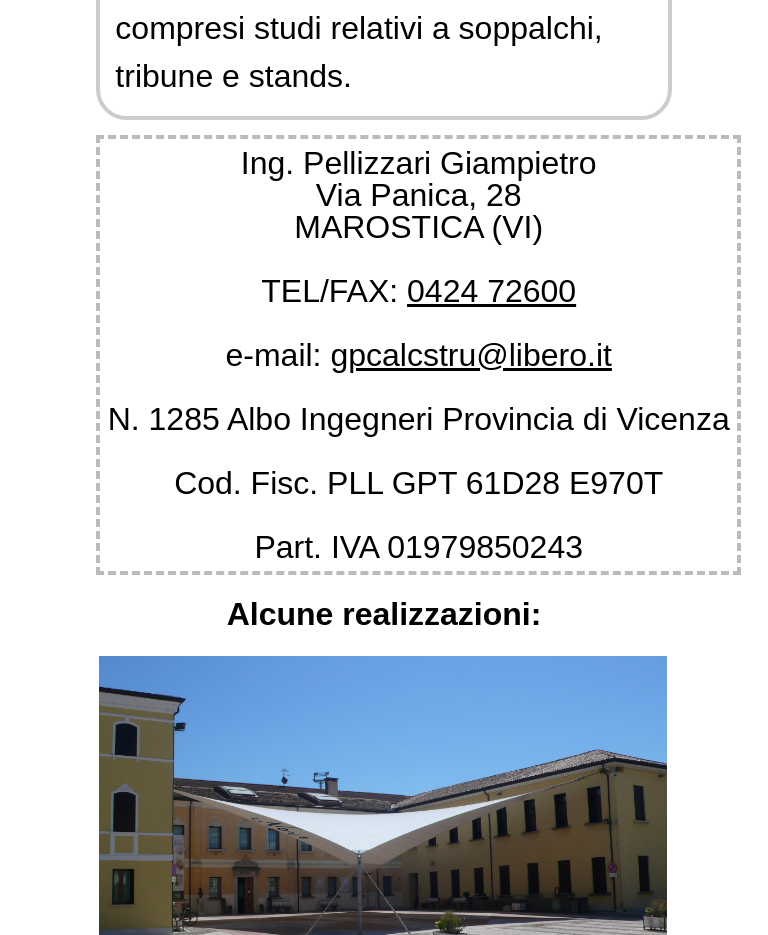
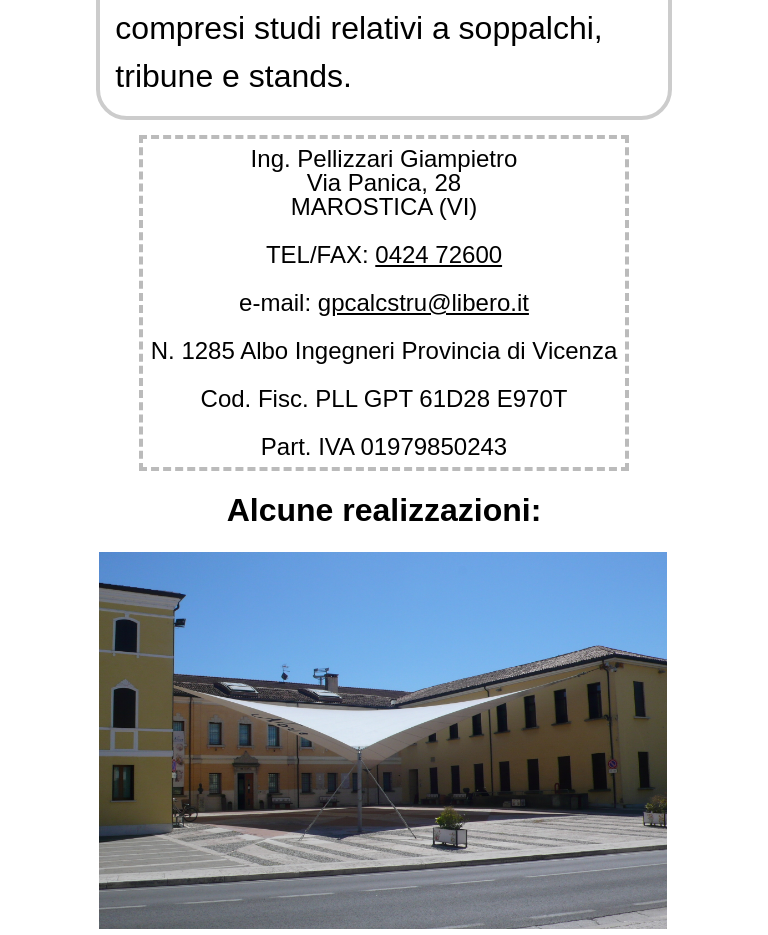
Before and after one commit to gpcalcstru/webseite, a plain HTML site: page index.html in a window 768 px wide. Shown: the part 1761-2696 px from the top of the page. Drawn offline with Linux system fonts and the light colour scheme.

Commit message:
seventh commit

```diff
--- a/index.html
+++ b/index.html
@@ -94,7 +94,7 @@ table {
 
 .impressum
 {
-  white-space: pre;
+  white-space: pre-line;
   margin: 2vw auto;
   width: fit-content;
   border-style: dashed;
@@ -194,7 +194,7 @@ svg
   }
   .impressum
   {
-    font-size: 150%;
+    font-size: 100%;
     margin: 2vw auto;
     border-width: 4px;
     padding: 1vw;
@@ -228,7 +228,7 @@ svg
   }
   .impressum
   {
-    font-size: 200%;
+    font-size: 150%;
     margin: 2vw auto;
     border-width: 4px;
     padding: 1vw;
```
